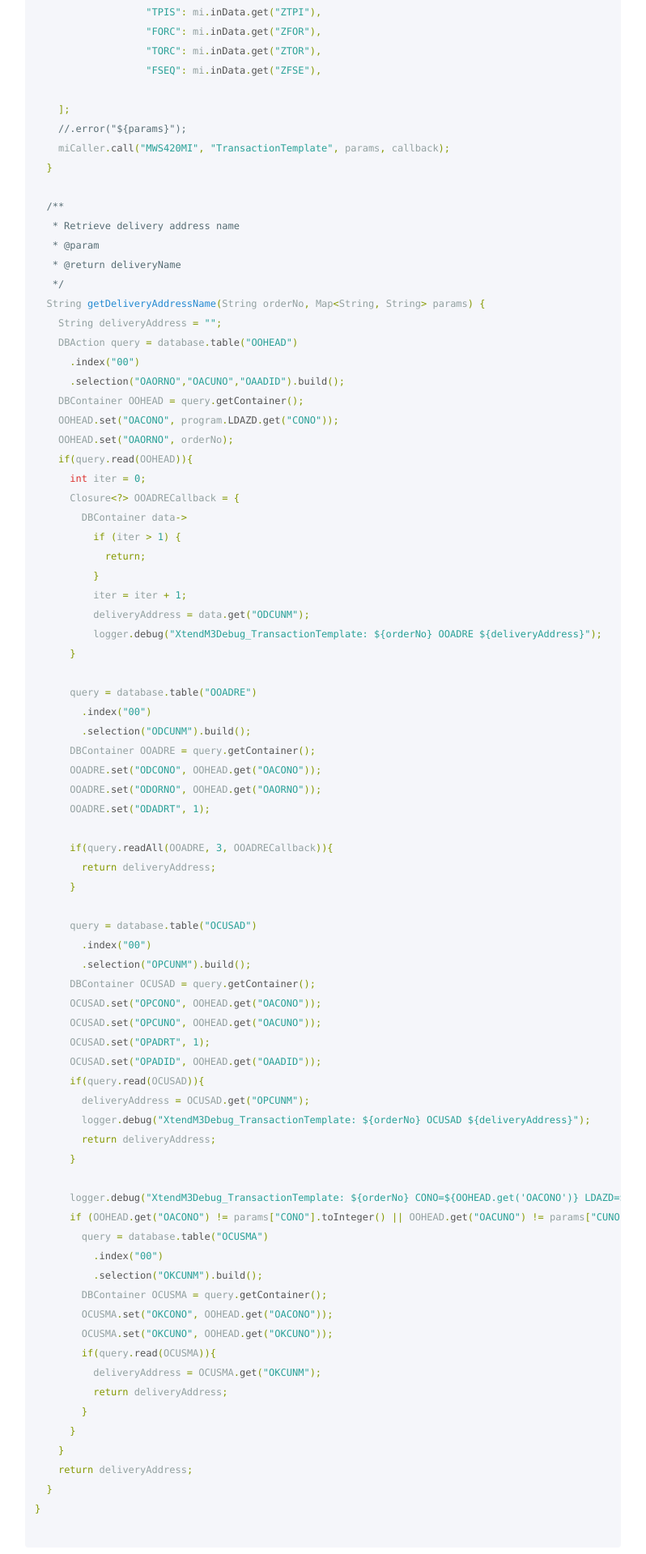
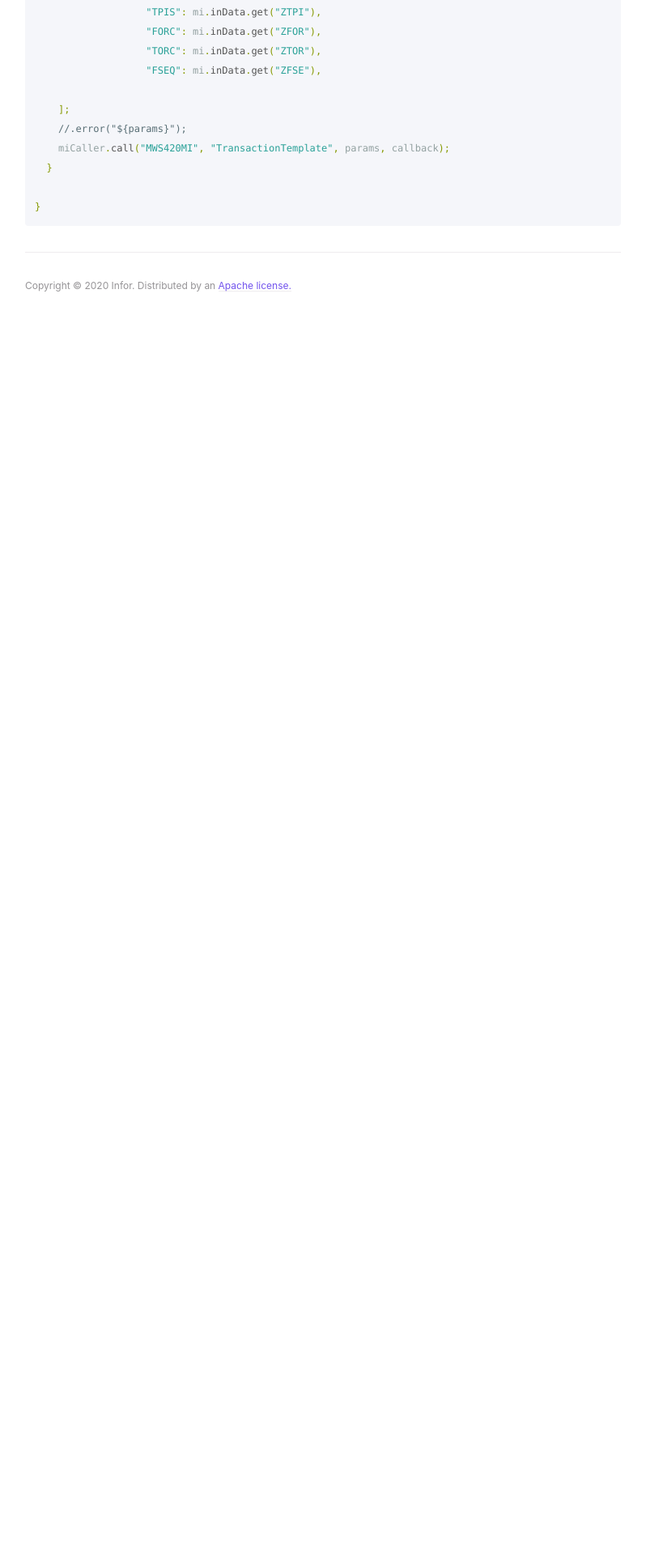
Before and after one commit to infor-cloud/xtendm3, a Jekyll site: the page built from docs/examples/Templates/Transaction_Template.md, in a window 1280 px wide. Shown: the part 1769-3688 px from the top of the page at 81% size, without its empty margins (373-1171 px from the left). Built offline with Jekyll 4.4.1, drawn with Linux system fonts in a browser that asks for light colours.

Commit message:
Trigger and transaction code modiefied

````diff
--- a/docs/examples/Templates/Transaction_Template.md
+++ b/docs/examples/Templates/Transaction_Template.md
@@ -88,73 +88,5 @@ public class TransactionTemplate extends ExtendM3Transaction {
     miCaller.call("MWS420MI", "TransactionTemplate", params, callback);
   }
 
-  /**
-   * Retrieve delivery address name
-   * @param
-   * @return deliveryName
-   */
-  String getDeliveryAddressName(String orderNo, Map<String, String> params) {
-    String deliveryAddress = "";
-    DBAction query = database.table("OOHEAD")
-      .index("00")
-      .selection("OAORNO","OACUNO","OAADID").build();
-    DBContainer OOHEAD = query.getContainer();
-    OOHEAD.set("OACONO", program.LDAZD.get("CONO"));
-    OOHEAD.set("OAORNO", orderNo);
-    if(query.read(OOHEAD)){
-      int iter = 0;
-      Closure<?> OOADRECallback = {
-        DBContainer data->
-          if (iter > 1) {
-            return;
-          }
-          iter = iter + 1;
-          deliveryAddress = data.get("ODCUNM");
-          logger.debug("XtendM3Debug_TransactionTemplate: ${orderNo} OOADRE ${deliveryAddress}");
-      }
-
-      query = database.table("OOADRE")
-        .index("00")
-        .selection("ODCUNM").build();
-      DBContainer OOADRE = query.getContainer();
-      OOADRE.set("ODCONO", OOHEAD.get("OACONO"));
-      OOADRE.set("ODORNO", OOHEAD.get("OAORNO"));
-      OOADRE.set("ODADRT", 1);
-
-      if(query.readAll(OOADRE, 3, OOADRECallback)){
-        return deliveryAddress;
-      }
-
-      query = database.table("OCUSAD")
-        .index("00")
-        .selection("OPCUNM").build();
-      DBContainer OCUSAD = query.getContainer();
-      OCUSAD.set("OPCONO", OOHEAD.get("OACONO"));
-      OCUSAD.set("OPCUNO", OOHEAD.get("OACUNO"));
-      OCUSAD.set("OPADRT", 1);
-      OCUSAD.set("OPADID", OOHEAD.get("OAADID"));
-      if(query.read(OCUSAD)){
-        deliveryAddress = OCUSAD.get("OPCUNM");
-        logger.debug("XtendM3Debug_TransactionTemplate: ${orderNo} OCUSAD ${deliveryAddress}");
-        return deliveryAddress;
-      }
-
-      logger.debug("XtendM3Debug_TransactionTemplate: ${orderNo} CONO=${OOHEAD.get('OACONO')} LDAZD=${params['CONO'].toInteger()} CUNO=${OOHEAD.get('OACUNO')} ${params['CUNO']}");
-      if (OOHEAD.get("OACONO") != params["CONO"].toInteger() || OOHEAD.get("OACUNO") != params["CUNO"]) {
-        query = database.table("OCUSMA")
-          .index("00")
-          .selection("OKCUNM").build();
-        DBContainer OCUSMA = query.getContainer();
-        OCUSMA.set("OKCONO", OOHEAD.get("OACONO"));
-        OCUSMA.set("OKCUNO", OOHEAD.get("OKCUNO"));
-        if(query.read(OCUSMA)){
-          deliveryAddress = OCUSMA.get("OKCUNM");
-          return deliveryAddress;
-        }
-      }
-    }
-    return deliveryAddress;
-  }
 }
-
 ```
````
Also changed, not shown: docs/examples/Templates/Trigger_Template.md (+1 -43 lines).
